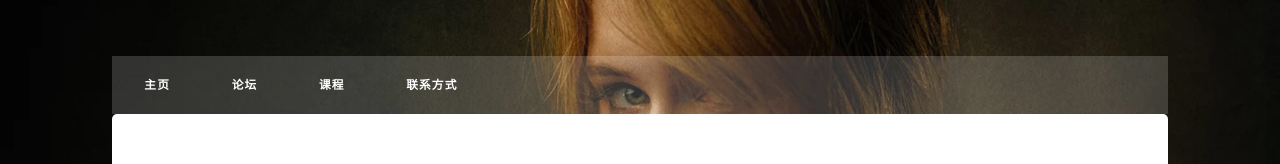
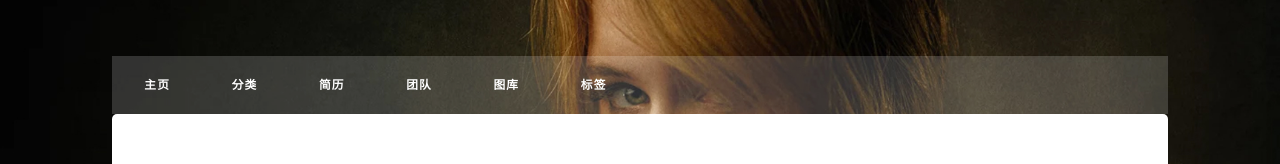
Before and after one commit to mikan-zheng/mikan-zheng.github.io, a plain HTML site: page 2019/08/09/AWS/index.html in a window 1280 px wide. Shown: the part 179-343 px from the top of the page. Drawn offline with nearby package versions, Linux system fonts and the light colour scheme; some packages are replaced by stand-ins of ours; a script that the page names is missing.

Commit message:
Site updated: 2019-08-09 16:48:16

```diff
--- a/2019/08/09/AWS/index.html
+++ b/2019/08/09/AWS/index.html
@@ -92,28 +92,40 @@
 	        </li>
 			<!-- categories_name  分类   -->
 
-	        <!-- archives  归档   -->
-
 	        <li class="active">
-	            <a href="#s1">论坛</a>
+	            <a href="#s1">分类</a>
 	                    <ul class="submenu">
 	                        <li>
-	                        <a class="archive-link" href="/archives/2019/08/">August 2019</a>
+
 	                    </li></ul>
 	        </li>
+
+	        <!-- archives  归档   -->
 
 
 		        <!-- Pages 自定义   -->
 
 		        <li>
-		            <a href="/about/" title="课程">
-		                课程
+		            <a href="/about/" title="简历">
+		                简历
 		            </a>
 		        </li>
 
 		        <li>
-		            <a href="/group/" title="联系方式">
-		                联系方式
+		            <a href="/group/" title="团队">
+		                团队
+		            </a>
+		        </li>
+
+		        <li>
+		            <a href="/gallery/" title="图库">
+		                图库
+		            </a>
+		        </li>
+
+		        <li>
+		            <a href="/tag/" title="标签">
+		                标签
 		            </a>
 		        </li>
 
```
Also changed, not shown: 2019/08/09/hello-world/index.html (+20 -8 lines), about/index.html (+20 -8 lines), archives/2019/08/index.html (+20 -8 lines), archives/2019/index.html (+20 -8 lines), archives/index.html (+20 -8 lines), group/index.html (+20 -8 lines), index.html (+20 -8 lines), tag/index.html (+20 -8 lines).
